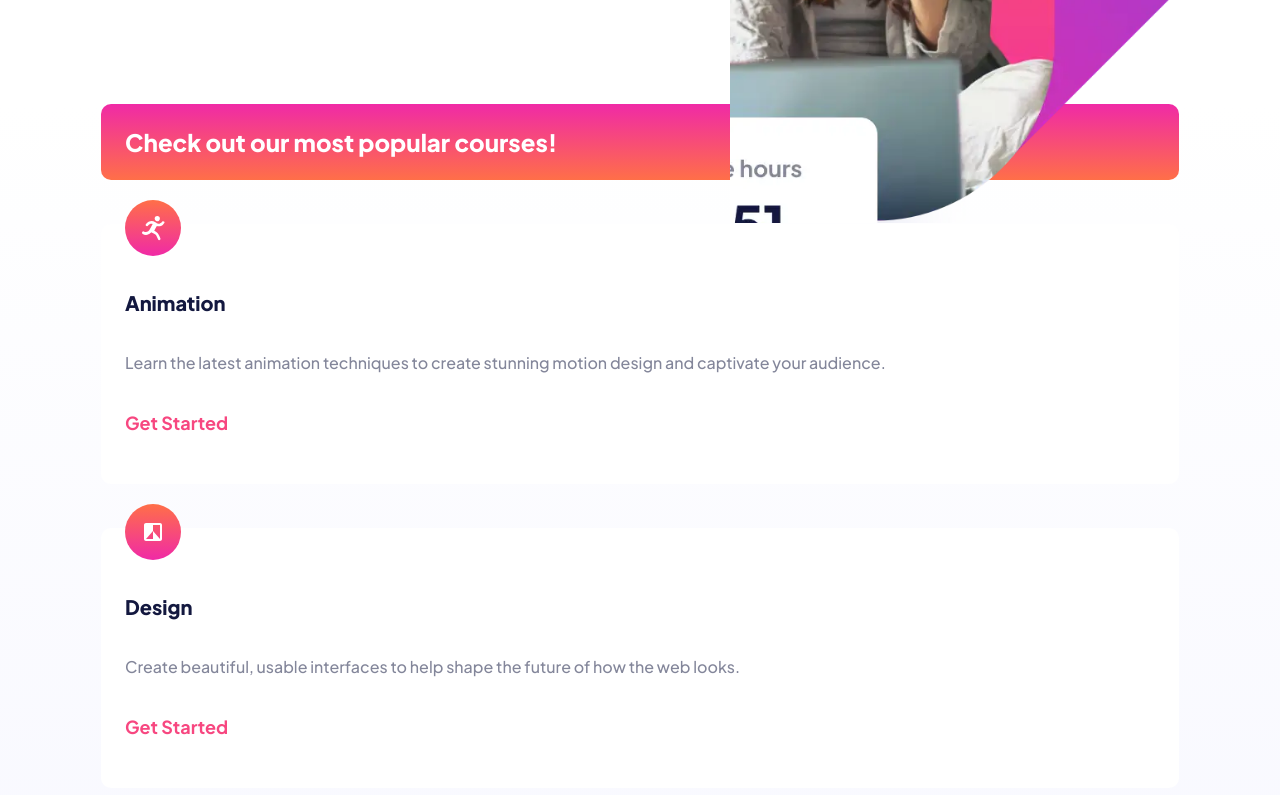
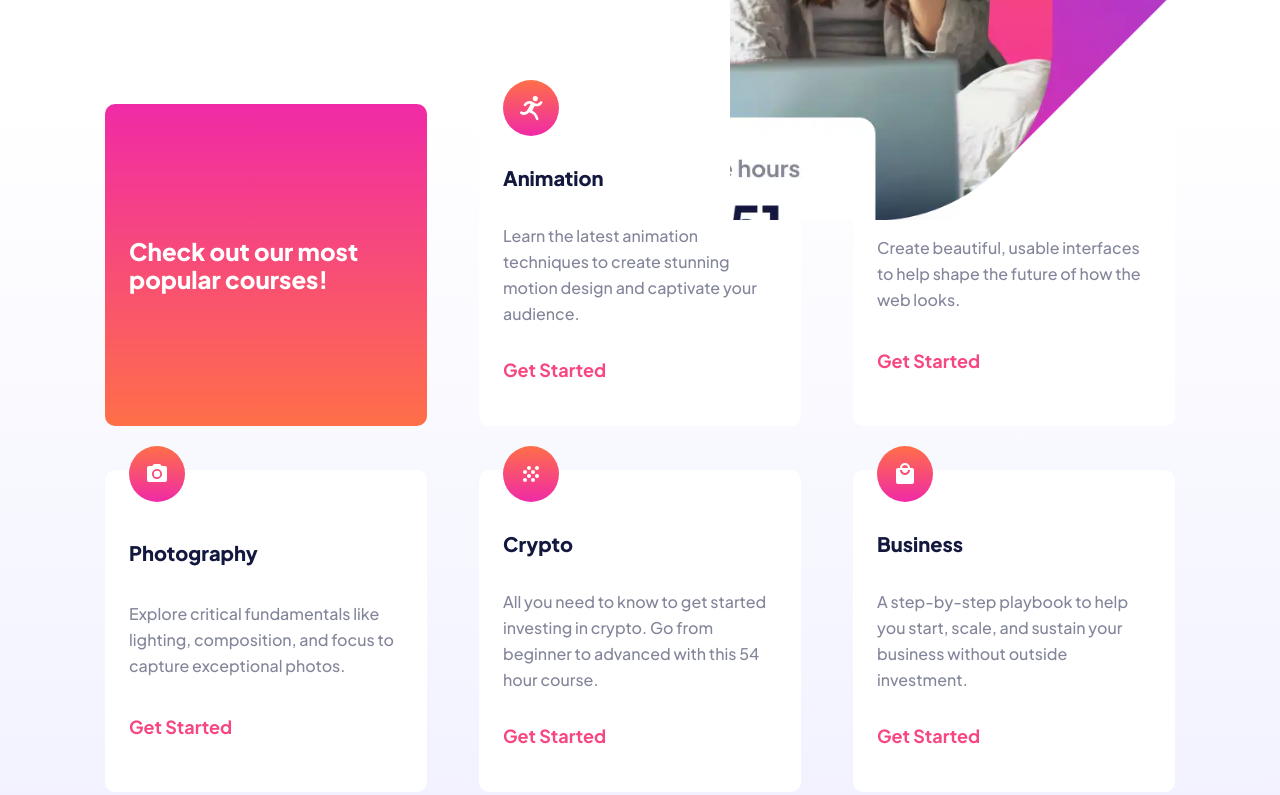
Before and after one commit to mightycoyote/skilled-elearning-landing-page, a website built with Vite: page index.html in a window 1280 px wide. Shown: the part 472-1267 px from the top of the page. Built offline with nearby package versions, Linux system fonts and the light colour scheme.

Commit message:
work on cards grid

```diff
--- a/scss/components/_cards.scss
+++ b/scss/components/_cards.scss
@@ -2,7 +2,13 @@
 
 .cards {
     display: grid;
-    gap: 44px;
+    gap: 44px 5px;
+    grid-template-columns: repeat(auto-fill, minmax(322px, 20.125rem));
+    justify-content: space-around;
+
+    @media (min-width: base.$max-content) {
+        justify-content: space-between;
+    }
 }
 
 .card {
@@ -12,6 +18,7 @@
     background-color: white;
     border-radius: 10px;
     padding: 24px;
+    margin: auto;
 
     & h3 {
         align-self: end;
@@ -26,14 +33,26 @@
     &:first-child {
         background: base.$gradient1;
         color: white;
+
+        @media (min-width: 620px) {
+            height: 16.25rem;
+        }
+
+        @media (min-width: base.$med) {
+            height: 20.125rem;
+        }
     }
 
     &+.card {
         grid-template-rows: 0px repeat(3, auto);
         height: 16.25rem;
-    }
 
-    .icon {
-        margin-bottom: 40px;
+        @media (min-width: base.$med) {
+            height: 20.125rem;
+        }
     }
 }
+
+.icon {
+    margin-bottom: 40px;
+}
--- a/scss/main.scss
+++ b/scss/main.scss
@@ -27,6 +27,10 @@ h1 {
     .button {
         width: 8.75rem;
     }
+
+    @media (min-width: 450px) {
+        padding: 0 20px;
+    }
 }
 
 .topline,
```
Also changed, not shown: css/main.css, 1 other file.
